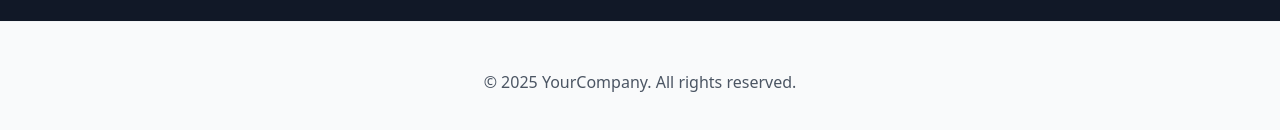
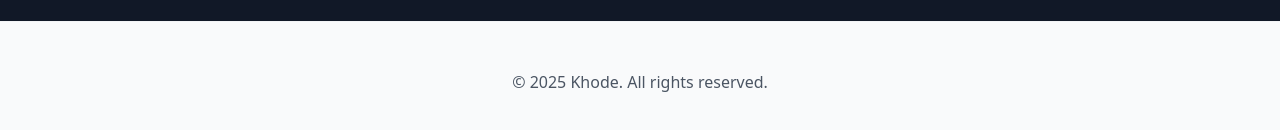
Before and after one commit to armazade/khode_nuxt, a Nuxt app: page / in a window 1280 px wide. Shown: the part 1841-1971 px from the top of the page. Built offline with nearby package versions, Linux system fonts and the light colour scheme.

Commit message:
fix import

```diff
--- a/layouts/default.vue
+++ b/layouts/default.vue
@@ -23,7 +23,7 @@
     <footer class="bg-gray-50 border-t border-gray-100">
       <div class="max-w-6xl mx-auto px-6 py-12">
         <div class="text-center text-gray-600">
-          <p>&copy; 2025 YourCompany. All rights reserved.</p>
+          <p>&copy; 2025 Khode. All rights reserved.</p>
         </div>
       </div>
     </footer>
--- a/nuxt.config.ts
+++ b/nuxt.config.ts
@@ -1,3 +1,5 @@
+import { defineNuxtConfig } from 'nuxt/config'
+
 export default defineNuxtConfig({
   devtools: { enabled: true },
   modules: ['@nuxtjs/tailwindcss'],
```
